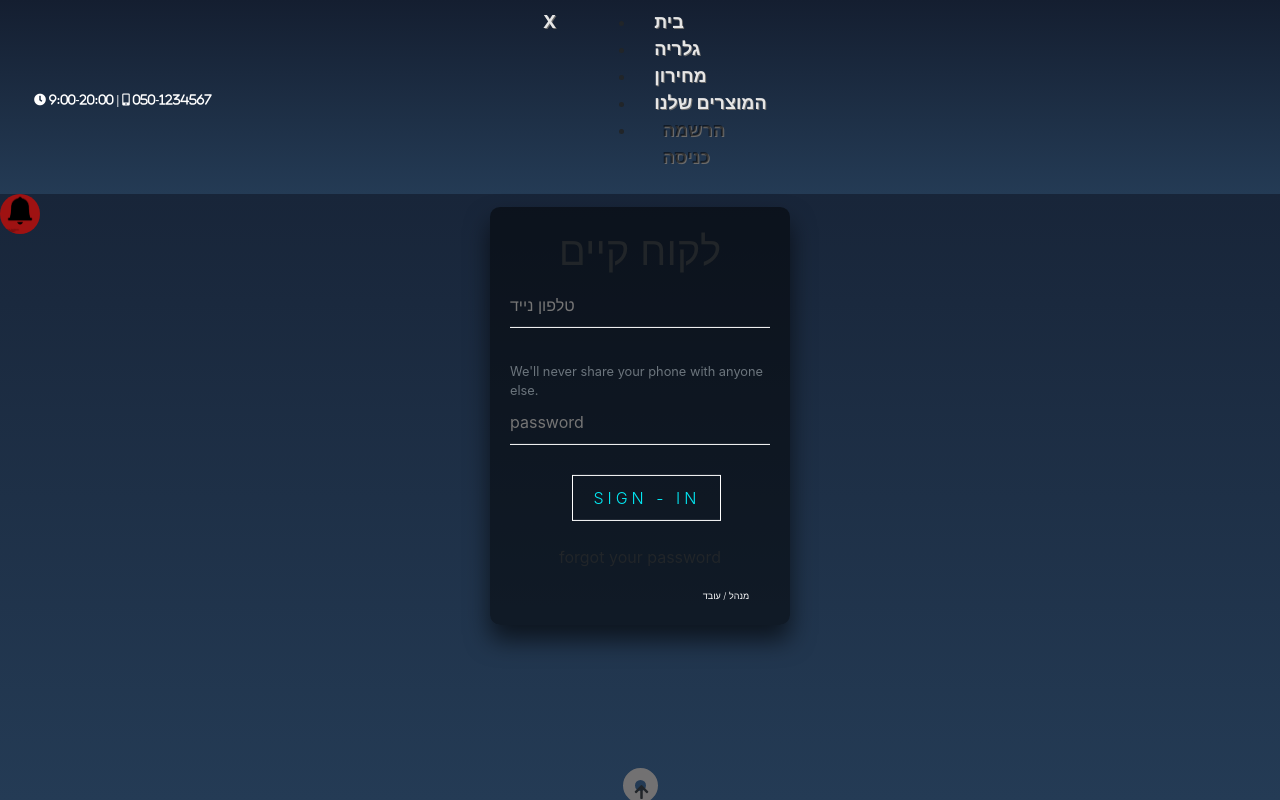
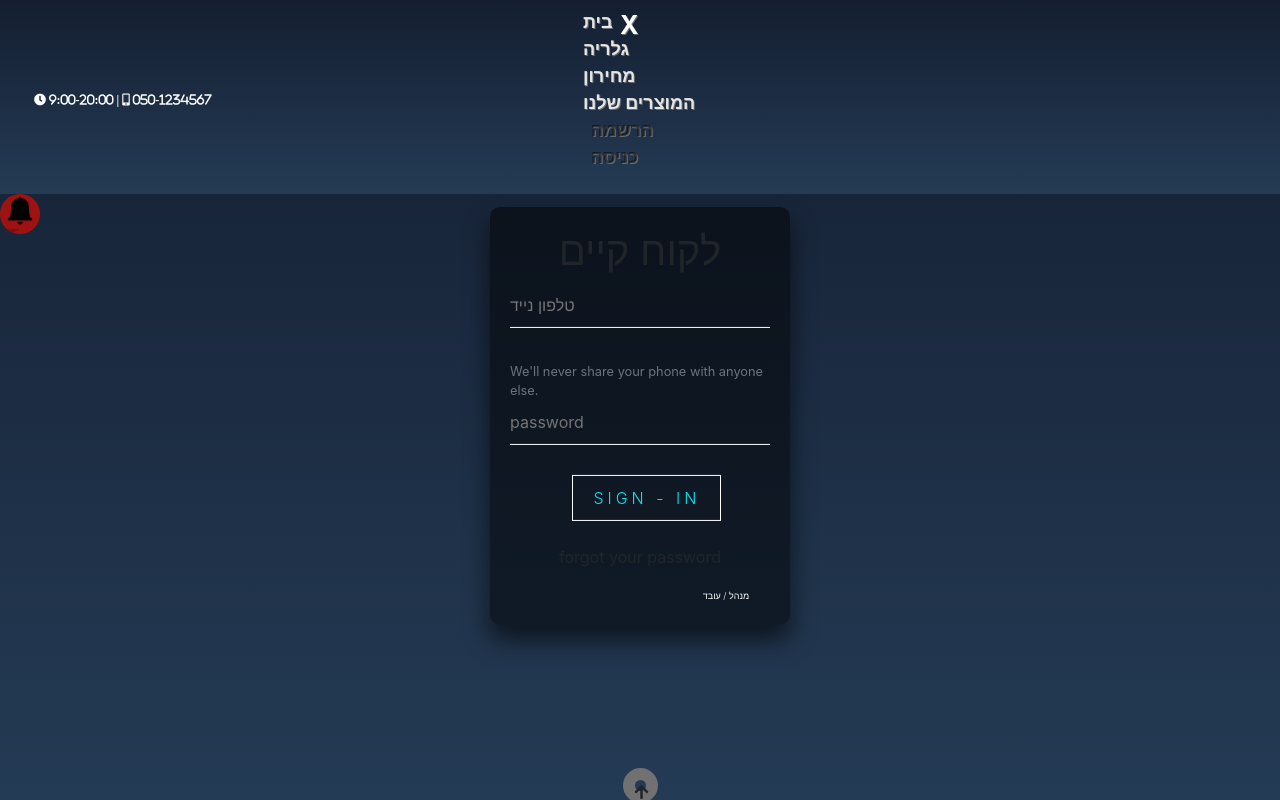
Before and after one commit to LilachAvr/barberShopHerokuTest, a React (Create React App) app in the folder client/: page /SignIn in a window 1280 px wide. Built offline with nearby package versions, Linux system fonts and the light colour scheme.

Commit message:
heruko update navbar css

```diff
--- a/client/src/App.css
+++ b/client/src/App.css
@@ -105,7 +105,7 @@ body{
 }
 .navbar-toggler-icon{
   font-size: small;
-
+ width: 100%;
 }
 .navbar-toggler{
    text-decoration: none;
@@ -148,3 +148,56 @@ width: 28px;
   background-color: #9f1212;
   border-radius: 50%;
 }
+
+nav .close_nav{
+  position: absolute;
+  left: 0;
+  right: 0;
+  margin: 0 auto;
+  top: 10px;
+  width: 30px;
+  height: 30px;
+  line-height: 30px;
+  font-size: 25px;
+  color: #fff;
+  text-align: center;
+}
+#basic-navbar .navbar-collapse .collapse .show{
+  display: block;
+}
+
+.mr-auto .navbar-nav{
+  right: 0;
+  top: 0;
+}
+
+nav>ul{
+  display: block;
+  max-width: 300px;
+  margin: 0 auto;
+}
+
+nav ul, ul{
+  list-style: none;
+}
+
+nav>ul>li{
+  width: 100%;
+}
+nav>ul>li>a {
+  display: block;
+  color: #fff;
+  font-size: 1.2em;
+  padding: 10px;
+  box-sizing: border-box;
+  text-align: center;
+}
+a {
+  margin: 0;
+  padding: 0;
+  font-size: 100%;
+  vertical-align: top;
+  background: transparent;
+  text-decoration: none;
+  color: inherit;
+}
--- a/client/src/navbar/NavBar.js
+++ b/client/src/navbar/NavBar.js
@@ -80,7 +80,7 @@ class NavBar extends Component {
             <Navbar.Toggle aria-controls="basic-navbar-nav" />
             <Navbar.Collapse id="basic-navbar-nav">
                 <Nav className="mr-auto">
-                    <Link to='/'>X</Link>
+                    <Link to='/' className='close_nav'>X</Link>
                     <ul>
                         <li>
                             <Link to='/'>בית</Link>
```
